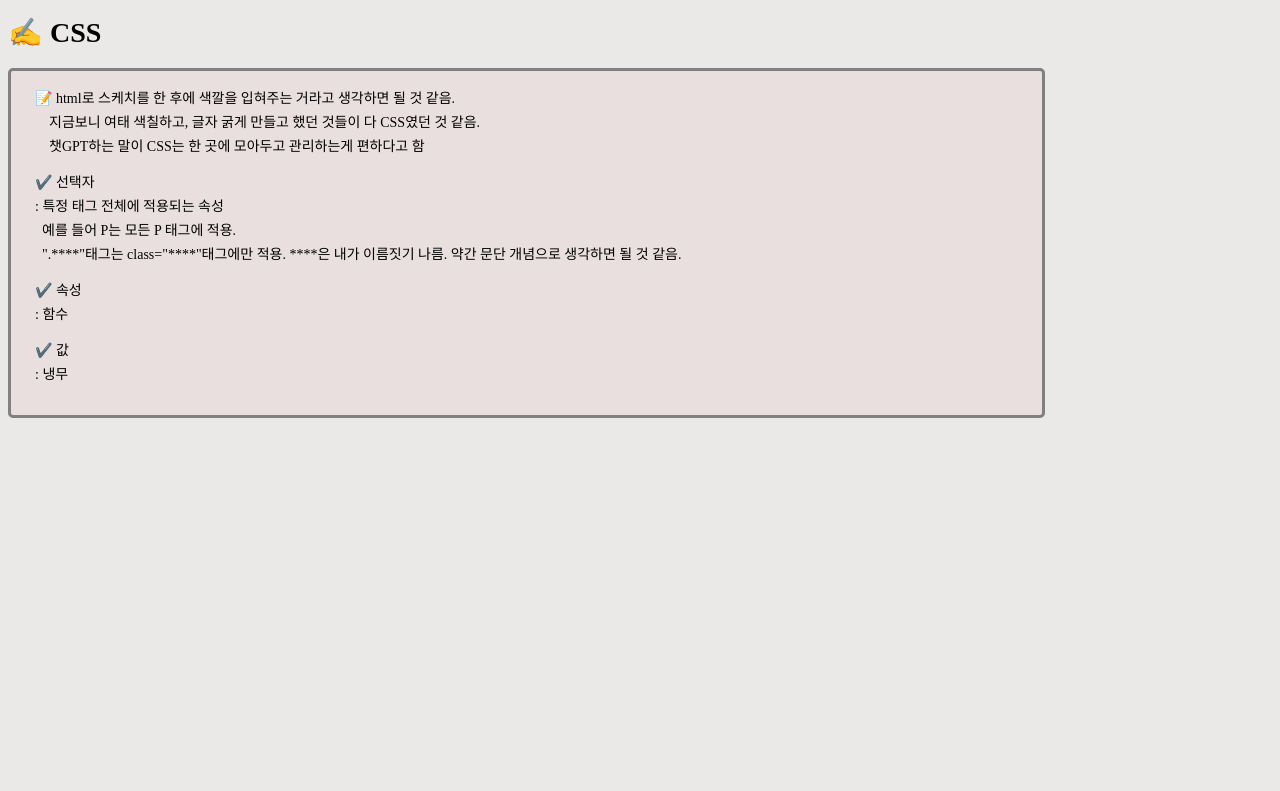
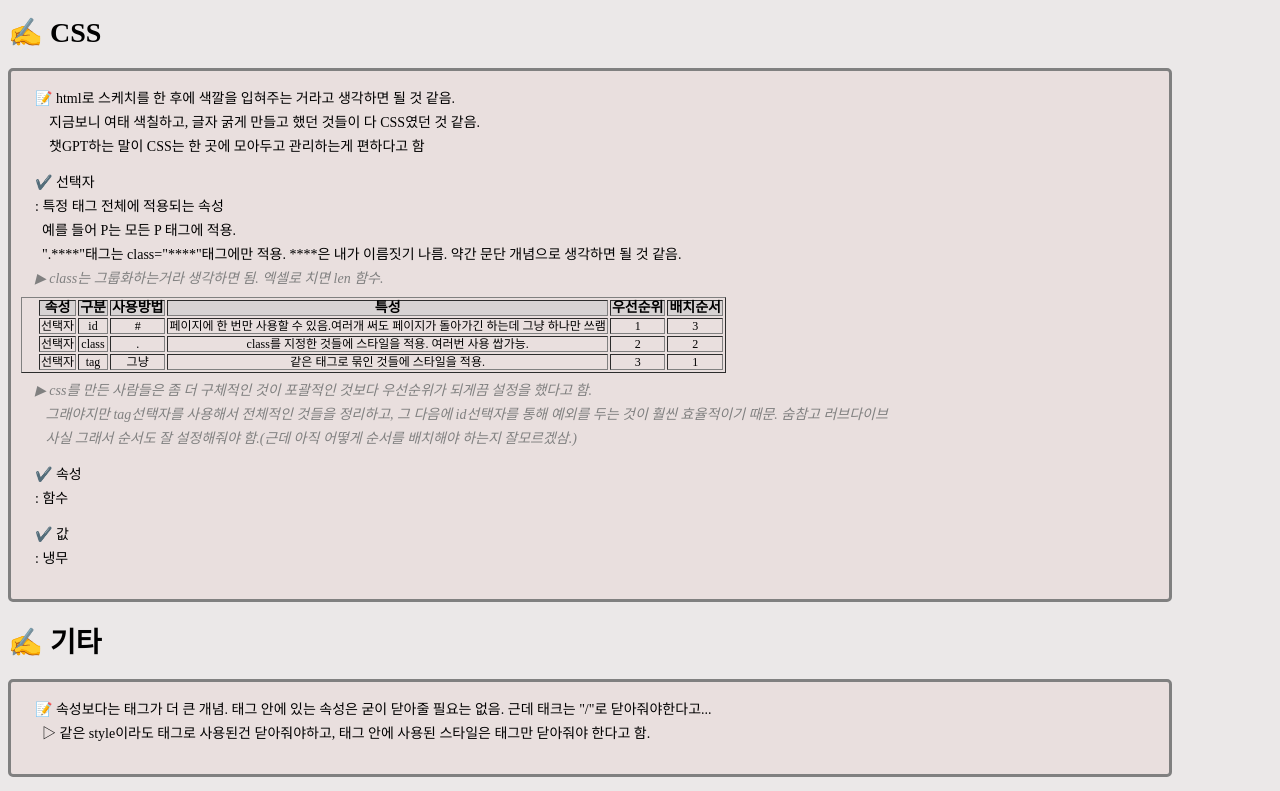
Before and after one commit to hongNEW/hongnew, a plain HTML site: page 4.html in a window 1280 px wide. Shown: the part 582-1373 px from the top of the page. Before the commit the page ends 1014 px from the top, so only its background shows below. Drawn offline with Linux system fonts and the light colour scheme; a web font is replaced by a local one.

Commit message:
숨참고 러브다이브
냉무

```diff
--- a/4.html
+++ b/4.html
@@ -1,7 +1,7 @@
 <!DOCTYPE html>
 <html><head>
   <meta charset="utf-8">
-    <title>홍유정 공부중</title>
+    <title>💖 홍유정 공부중 💖</title>
     <style>
     @font-face {
     font-family: 'MaruBuri';
@@ -45,15 +45,36 @@
             background-color: #e9dfde;
             line-height: 12px;
             border-radius: 5px;
-            width: 80%;
+            width: 90%;
+            overflow-x: auto;
             padding: 10px;
             height: auto;
         }
 
+    table{
+      padding-left: 15px;
+      border-spacing: 0px
+      width: 80%;
+      table-layout: fixed;
+    }
+
+    th{
+      background-color: rgba(212, 209, 209, 0.822);
+      text-align: center;
+      word-break: break-word;
+    }
+
+    td{
+      font-size: 12px;
+      text-align: center;
+      word-break: break-word;
+    }
+    tr:hover{
+      background-color: yellow;
+    }
+
       </style>
 </head>
-
-
 
 
 
@@ -84,18 +105,66 @@
 
 
 <h1>✍️ CSS</h1>
-    <p class="hongnew">
+    <div class="hongnew">
     📝 html로 스케치를 한 후에 색깔을 입혀주는 거라고 생각하면 될 것 같음.<br>
         지금보니 여태 색칠하고, 글자 굵게 만들고 했던 것들이 다 CSS였던 것 같음.<br>
         챗GPT하는 말이 CSS는 한 곳에 모아두고 관리하는게 편하다고 함<br><br>
     ✔️ 선택자<br>
     : 특정 태그 전체에 적용되는 속성<br>
       예를 들어 P는 모든 P 태그에 적용. <br>
-      ".****"태그는 class="****"태그에만 적용. ****은 내가 이름짓기 나름. 약간 문단 개념으로 생각하면 될 것 같음. <br><br>
-    ✔️ 속성<br>
+      ".****"태그는 class="****"태그에만 적용. ****은 내가 이름짓기 나름. 약간 문단 개념으로 생각하면 될 것 같음. <br>
+    <i style="color:gray;">▶ class는 그룹화하는거라 생각하면 됨. 엑셀로 치면 len 함수.</i>
+       <table border="1">
+      <tr>
+        <th>속성</th>
+        <th>구분</th>
+        <th>사용방법</th>
+        <th>특성</th>
+        <th>우선순위</th>
+        <th>배치순서</th>
+    </tr>
+    <tbody>
+      <tr>
+        <td>선택자</td>
+        <td>id</td>
+        <td>#</td>
+        <td>페이지에 한 번만 사용할 수 있음.여러개 써도 페이지가 돌아가긴 하는데 그냥 하나만 쓰램</td>
+        <td>1</td>
+        <td>3</td>
+      </tr>
+      <tr>
+        <td>선택자</td>
+        <td>class</td>
+        <td>.</td>
+        <td>class를 지정한 것들에 스타일을 적용. 여러번 사용 쌉가능.</td>
+        <td>2</td>
+        <td>2</td>
+      </tr>
+      <tr>
+        <td>선택자</td>
+        <td>tag</td>
+        <td>그냥</td>
+        <td>같은 태그로 묶인 것들에 스타일을 적용.</td>
+        <td>3</td>
+        <td>1</td>
+      </tr>
+      </tbody>
+    </table>
+    <i style="color:gray;">▶ css를 만든 사람들은 좀 더 구체적인 것이 포괄적인 것보다 우선순위가 되게끔 설정을 했다고 함.</i><br>
+    <i style="color:gray;">   그래야지만 tag선택자를 사용해서 전체적인 것들을 정리하고, 그 다음에 id선택자를 통해 예외를 두는 것이 훨씬 효율적이기 때문. 숨참고 러브다이브</i><br>
+    <i style="color:gray;">   사실 그래서 순서도 잘 설정해줘야 함.(근데 아직 어떻게 순서를 배치해야 하는지 잘모르겠삼.)</i><br><br>
+    ✔️ <a href="5.html">속성</a><br>
     : 함수<br><br>
     ✔️ 값<br>
     : 냉무<br>
+  </div>
+
+
+
+<h1>✍️ 기타</h1>
+    <p class="hongnew">
+    📝 속성보다는 태그가 더 큰 개념. 태그 안에 있는 속성은 굳이 닫아줄 필요는 없음. 근데 태크는 "/"로 닫아줘야한다고...<br>
+      ▷ 같은 style이라도 태그로 사용된건 닫아줘야하고, 태그 안에 사용된 스타일은 태그만 닫아줘야 한다고 함.<br>
     </p>
 
     </body>
```
Also changed, not shown: 1.html (+1 -1 lines), 2.html (+1 -1 lines), 3.html (+1 -1 lines), 5.html (added, +44 -0 lines), index.html (+1 -1 lines).
